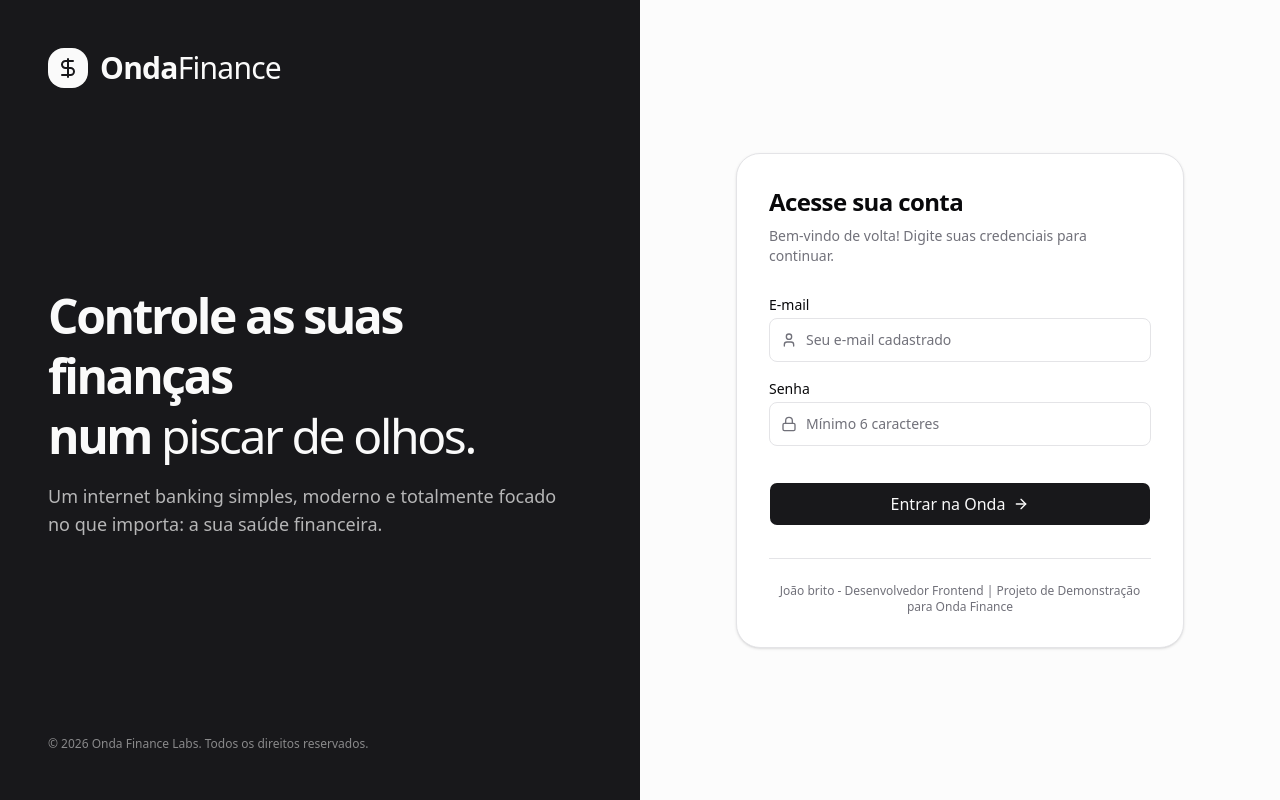
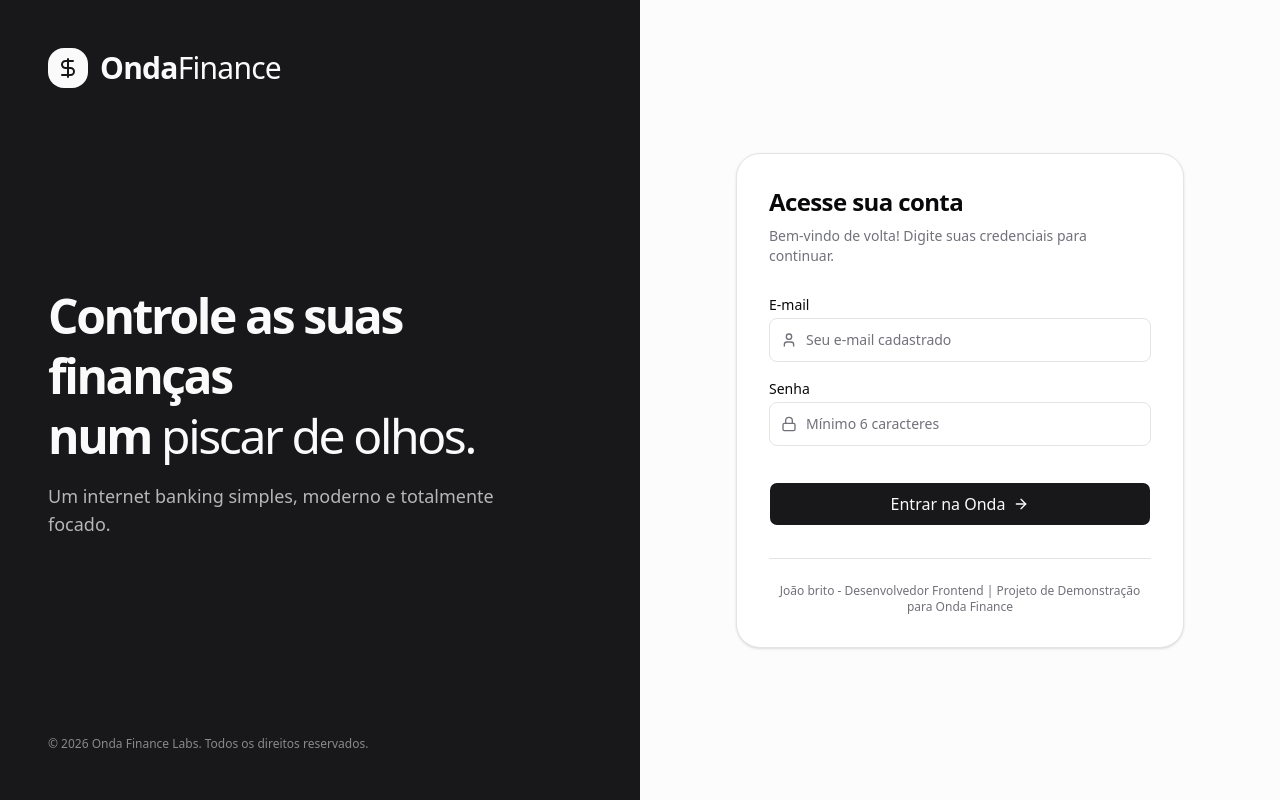
Before and after one commit to Healer101015/onda-finance, a React (Vite) app: page /login in a window 1280 px wide. Built offline with nearby package versions, Linux system fonts and the light colour scheme.

Commit message:
MUDANÇA LOGIN

```diff
--- a/src/pages/Login.tsx
+++ b/src/pages/Login.tsx
@@ -57,7 +57,7 @@ export function Login() {
                         Controle as suas finanças<br /> num <span className='font-light'>piscar de olhos.</span>
                     </h2>
                     <p className="text-primary-foreground/70 mt-4 text-lg max-w-lg font-light">
-                        Um internet banking simples, moderno e totalmente focado no que importa: a sua saúde financeira.
+                        Um internet banking simples, moderno e totalmente focado.
                     </p>
                 </motion.div>
 
```
